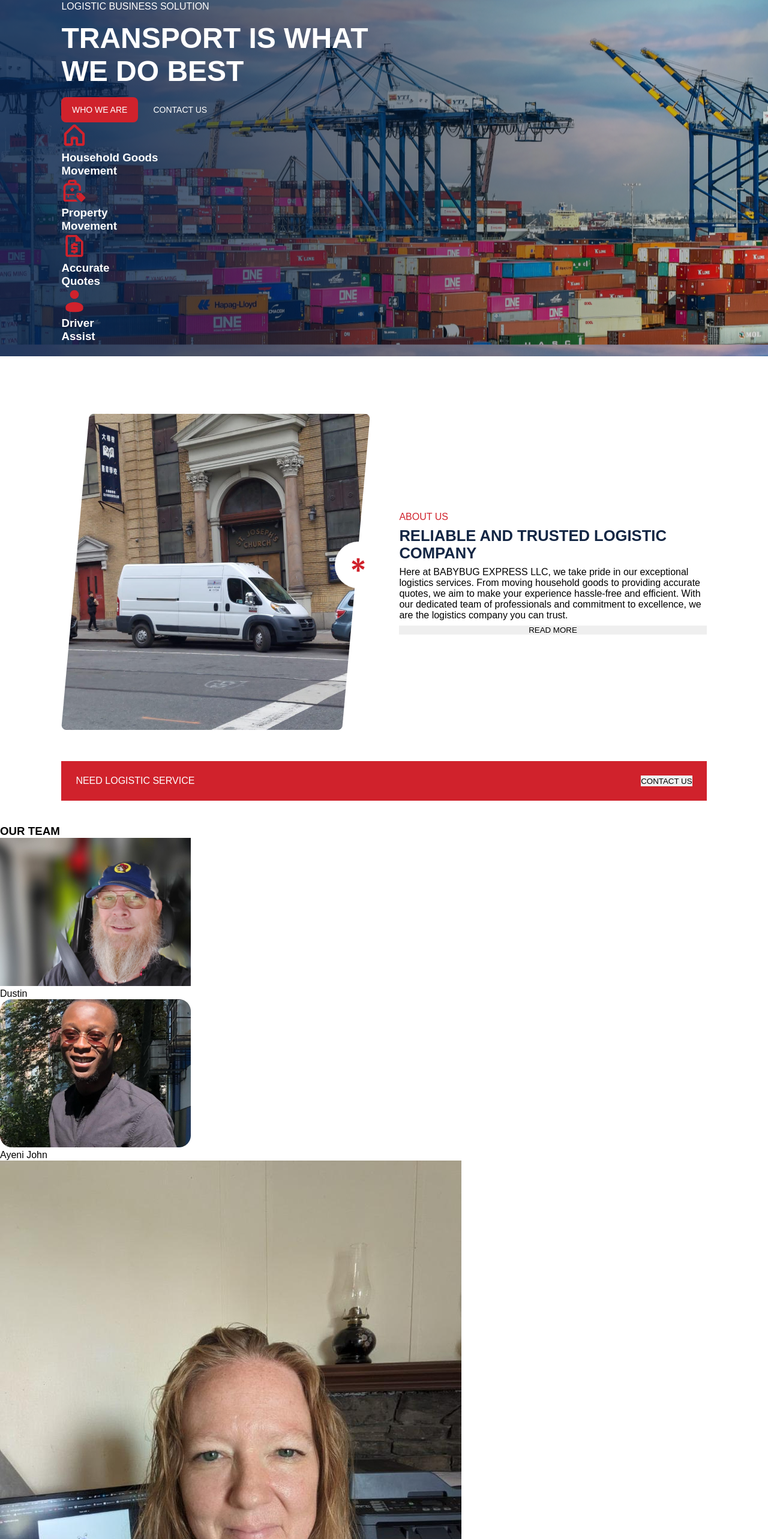
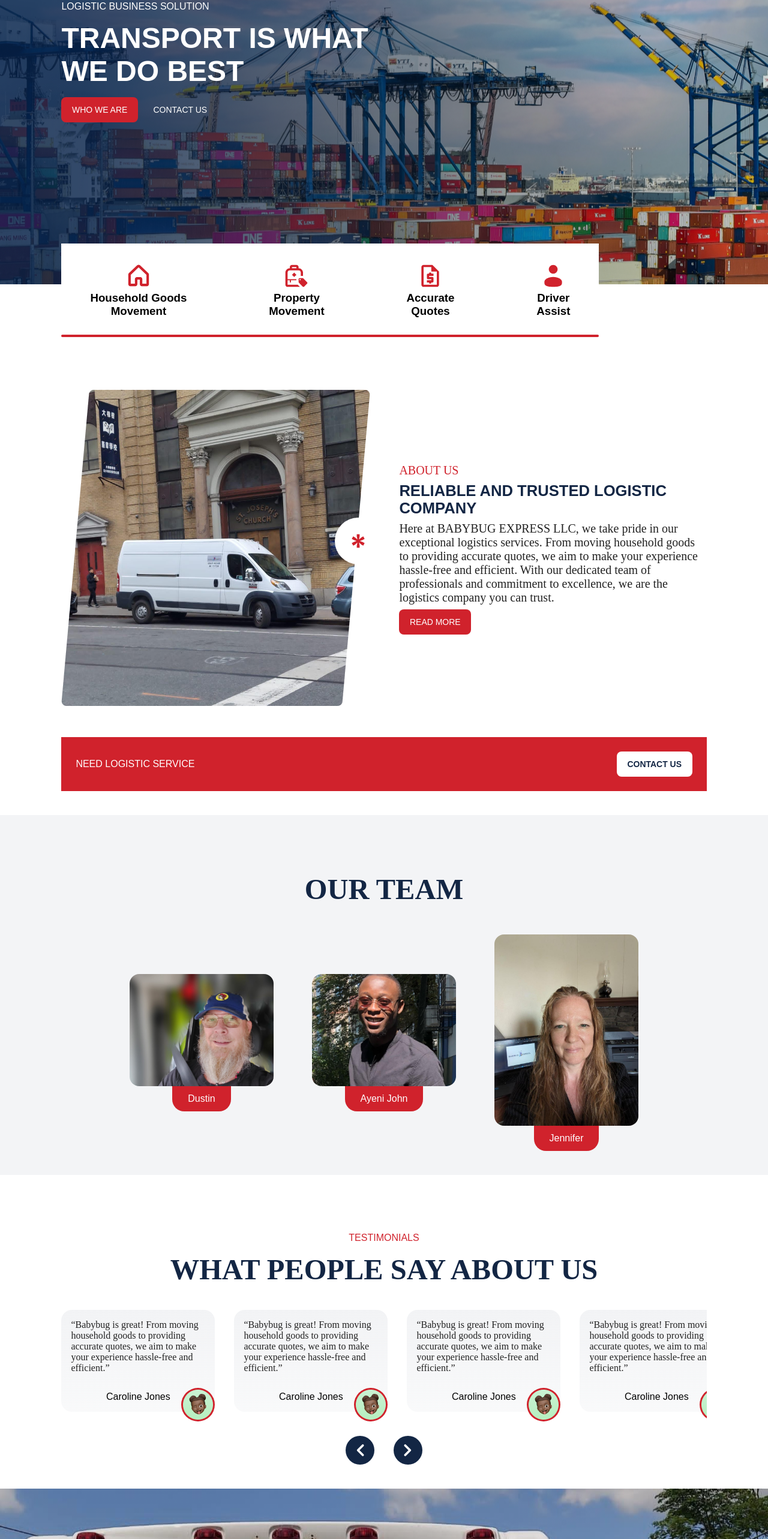
Before and after one commit to babybug-express/babybug-express-frontend, a Next.js app: page / in a window 1280 px wide. Shown: the part 206-2772 px from the top of the page at 60% size. Built offline with nearby package versions, Linux system fonts and the light colour scheme.

Commit message:
update styles

```diff
--- a/src/styles/AboutUs.module.scss
+++ b/src/styles/AboutUs.module.scss
@@ -1,10 +1,15 @@
 @import "./reuseables";
 @import "./variables.scss";
+
+.section__title {
+  color: $primary-color;
+}
 
 .aboutUs {
   @include sectionPadding();
   display: flex;
   flex-direction: column;
+  margin-top: 5rem;
   gap: 3rem;
 
   &__top {
@@ -40,11 +45,17 @@
       color: $secondary-color;
       font-size: $font-size-24;
       font-weight: $fontWeight-700;
-
-      p {
-        color: blue;
-        line-height: 30.84px;
-      }
+    }
+    p {
+      color: #222;
+      font-size: 1.25rem;
+      font-family: Mona Sans;
+      font-style: normal;
+      font-weight: 500;
+    }
+    button {
+      width: fit-content;
+      @include medium-button();
     }
   }
 
@@ -52,11 +63,158 @@
     background-color: $primary-color;
     display: flex;
     justify-content: space-between;
+    align-items: center;
     padding: 1.5rem;
 
     p {
       font-size: 1rem;
       color: $white;
     }
+
+    button {
+      @include medium-button();
+      font-weight: $fontWeight-600;
+      background-color: $white;
+      color: $secondary-color;
+    }
   }
 }
+
+/****** Team Style *****/
+
+.team {
+  background: #f3f4f6;
+  @include sectionPadding();
+  display: flex;
+  flex-direction: column;
+  gap: 3rem;
+  justify-content: center;
+  align-items: center;
+
+  h3 {
+    color: $secondary-color;
+    font-size: 3.02913rem;
+    font-family: Mona Sans;
+    font-style: normal;
+    font-weight: 700;
+    line-height: normal;
+  }
+
+  &__people {
+    display: flex;
+    gap: 4rem;
+
+    .team__person {
+      display: flex;
+      flex-direction: column;
+      justify-content: center;
+      align-items: center;
+    }
+
+    p {
+      display: flex;
+      padding: 0.75rem 1.625rem;
+      gap: 0.5rem;
+      width: fit-content;
+      border-radius: 0rem 0rem 1.25rem 1.25rem;
+      background: $primary-color;
+      color: $white;
+    }
+
+    .team__image {
+      height: auto;
+      width: 15rem;
+      object-fit: contain;
+      border-radius: 1rem;
+    }
+  }
+}
+
+/****** Team Style *****/
+.testimonials__container {
+  @include sectionPadding();
+  display: flex;
+  flex-direction: column;
+  gap: 1rem;
+  justify-content: center;
+  align-items: center;
+
+  h2 {
+    color: $secondary-color;
+    font-size: 3.02913rem;
+    font-family: Mona Sans;
+    font-style: normal;
+    font-weight: 700;
+    line-height: normal;
+  }
+
+  .testimonials {
+    display: flex;
+    gap: 2rem;
+    width: 100%;
+    height: fit-content;
+    overflow-y: scroll;
+    padding: 1.5rem 0;
+  }
+
+  .testimonial {
+    display: flex;
+    position: relative;
+    flex-direction: column;
+    padding: 1rem;
+    justify-content: center;
+    align-items: center;
+    gap: 0.5rem;
+    border-radius: 1.125rem;
+    background: linear-gradient(
+      180deg,
+      #f2f3f5 0%,
+      rgba(243, 244, 246, 0.5) 100%
+    );
+
+    p {
+      color: #222;
+      font-size: 1rem;
+      font-family: Mona Sans;
+      font-style: normal;
+      font-weight: 400;
+      width: 14rem;
+      height: 7rem;
+    }
+  }
+  .testimonial__image__container {
+    width: 3.5rem;
+    height: 3.5rem;
+    flex-shrink: 0;
+    border-radius: 3.5rem;
+    background: $primary-color;
+    display: flex;
+    justify-content: center;
+    align-items: center;
+    position: absolute;
+    right: 0;
+    bottom: -1rem;
+    z-index: 99;
+
+    .testimonial__image {
+      width: 3.125rem;
+      height: 3.125rem;
+      flex-shrink: 0;
+      border-radius: 3.125rem;
+    }
+  }
+
+  .moveTestimonial {
+    display: flex;
+    gap: 2rem;
+    .move {
+      display: flex;
+      justify-content: center;
+      align-items: center;
+      width: 3rem;
+      height: 3rem;
+      border-radius: 100%;
+      background: $secondary-color;
+    }
+  }
+}
--- a/src/styles/Contact.module.scss
+++ b/src/styles/Contact.module.scss
@@ -10,5 +10,5 @@
   @include sectionPadding();
   min-height: 50vh;
   background-position: center;
-  background-attachment: cover;
+  background-attachment: fixed;
 }
--- a/src/styles/MainHeader.module.scss
+++ b/src/styles/MainHeader.module.scss
@@ -4,11 +4,14 @@
 .main__header {
   color: $white;
   //   padding: 2rem;
-  background-image: linear-gradient(rgba(0, 0, 0, 0.1), rgba(0, 0, 0, 0.1)), url(../assets//images/homepageImage.png);
+  background-image: linear-gradient(rgba(0, 0, 0, 0.1), rgba(0, 0, 0, 0.1)),
+    url(../assets//images/homepageImage.png);
   @include sectionPadding();
   // width: 100vw;
-  height: 100vh;
-  min-height: 100vh;
+  height: 85vh;
+  min-height: 70vh;
+  display: flex;
+  flex-direction: column;
   background-position: center;
   background-attachment: fixed;
 
@@ -40,4 +43,34 @@
       }
     }
   }
+
+  .main__heaader__goods {
+    position: absolute;
+    display: flex;
+    bottom: 2rem;
+    width: 70%;
+    background-color: $white;
+    align-items: center;
+    gap: 3rem;
+    color: black;
+    justify-content: space-between;
+    padding: 1rem 3rem;
+    .goods__contaiiner {
+      display: flex;
+      padding: 1rem 0;
+      flex-direction: column;
+      justify-content: center;
+      align-items: center;
+      text-align: center;
+    }
+    .buttomLine {
+      position: absolute;
+      width: 100%;
+      height: 0.275rem;
+      background: $primary-color;
+      bottom: 0;
+      left: 0;
+      border-radius: 3px;
+    }
+  }
 }
```
